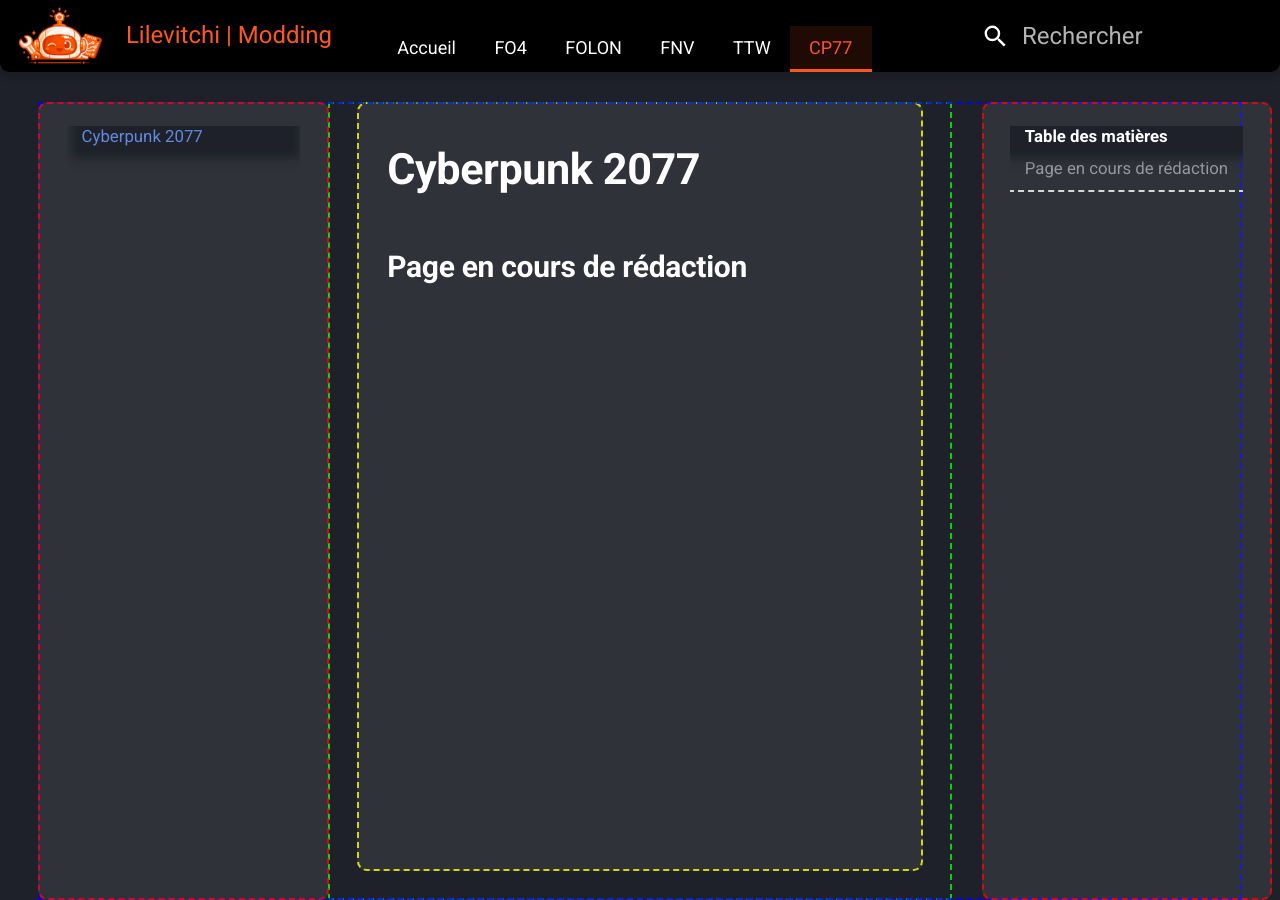
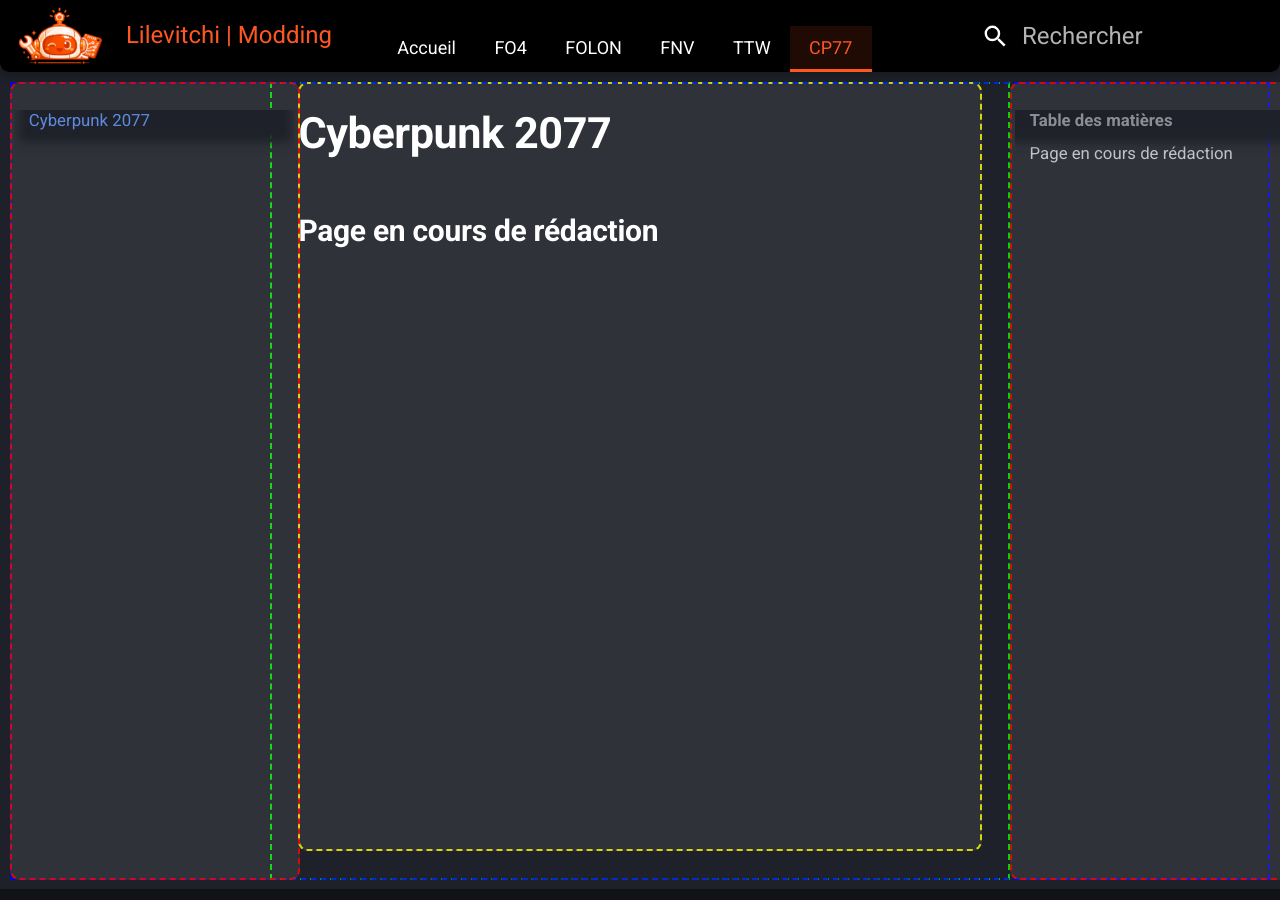
Before and after one commit to Lilevitchi/lilevitchi.github.io, an MkDocs documentation site: the page built from docs/cyberpunk/index.md, in a window 1280 px wide and 900 px high. Built offline with MkDocs 1.6.1 and Material for MkDocs 9.7.7, drawn with Linux system fonts in a browser that asks for light colours.

Commit message:
Update extra.css

```diff
--- a/docs/stylesheets/extra.css
+++ b/docs/stylesheets/extra.css
@@ -254,7 +254,7 @@
 [data-md-color-scheme] .md-main__inner {
   display: grid;
   grid-template-columns: 260px minmax(0, 1fr) 260px;
-  gap: var(--space-lg);
+ /* gap: var(--space-lg);*/
   max-width: none;
   margin: 0;
   width: 100%;
@@ -266,7 +266,7 @@
 
 /* marges globales */
 [data-md-color-scheme] .md-main {
-  padding: var(--space-lg) var(--space-xl) var(--space-xl);
+  padding: var(--space-xs) var(--space-xs) var(--space-xs);
 }
 
 [data-md-color-scheme] .md-content {
@@ -282,7 +282,7 @@
 [data-md-color-scheme] .md-content__inner {
     /*max-width: none;*/
     width: 100%;
-    padding: var(--space-lg);
+    /*padding: var(--space-lg);*/
     box-sizing: border-box;
 
     background-color: var(--tab-bg-hover);
@@ -303,7 +303,7 @@
     top: calc(var(--header-height) + var(--space-lg));
     height: calc(100vh - var(--header-height) - var(--space-lg));
     overflow-y: auto;
-    padding: var(--space-md);
+    /*padding: var(--space-md);*/
     margin: 0;
 
     background-color: var(--tab-bg-hover);
@@ -312,13 +312,13 @@
     outline: 2px dashed rgba(255, 0, 0, 0.8); /* Rouge (Debug) */
     outline-offset: -2px;
 }
-
+/*
 [data-md-color-scheme] .md-nav--secondary {
   position: static;
   max-height: none;
   overflow: visible;
   max-height: none;
-  outline: 2px dashed rgba(255, 255, 255, 0.8); /* BLanc*/
+  outline: 2px dashed rgba(255, 255, 255, 0.8); /* BLanc
 }
 
 [data-md-color-scheme] .md-nav--secondary .md-nav__title {
```
